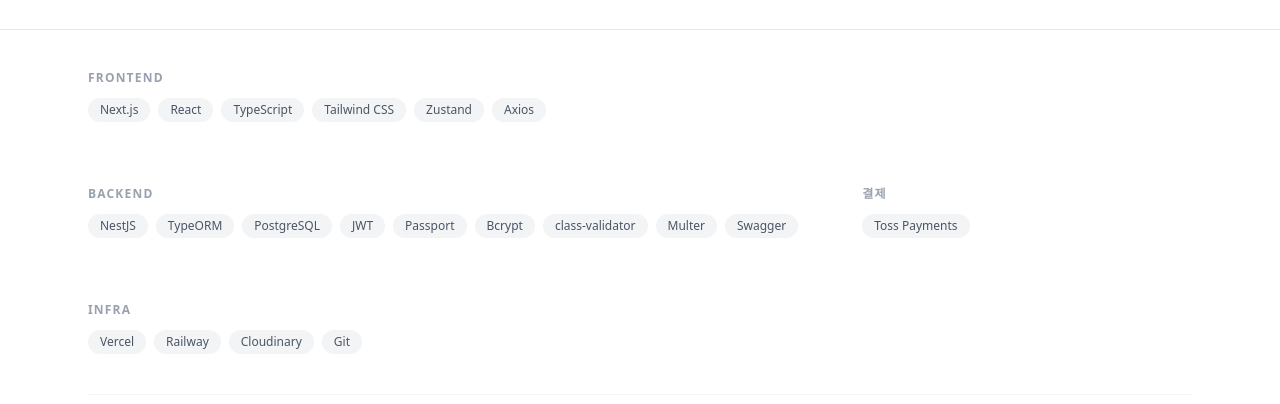
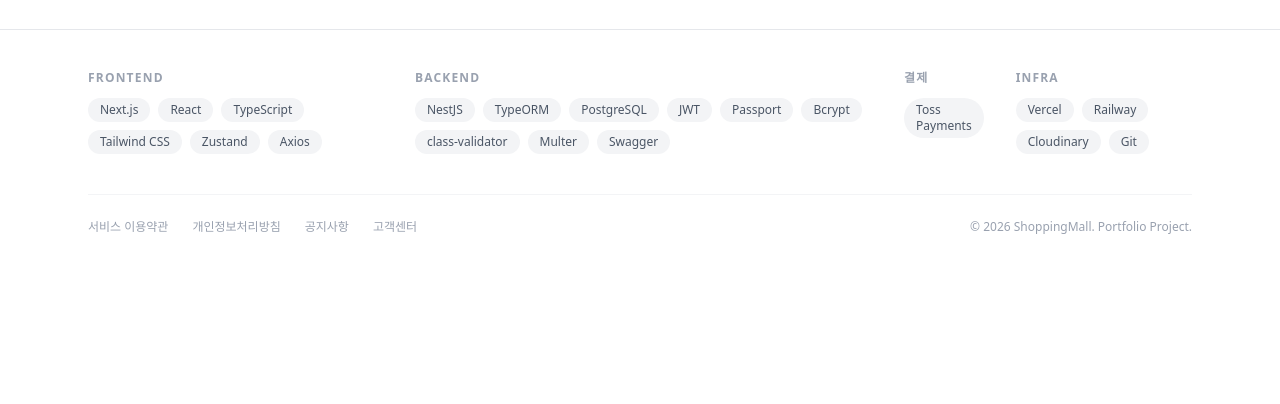
Before and after one commit to NHH7209/shopping-mall, a Next.js app in the folder frontend/: page /mypage/profile in a window 1280 px wide. Shown: the part 1021-1425 px from the top of the page. After the commit the page ends 1296 px from the top, so only its background shows below. Built offline with nearby package versions, Linux system fonts and the light colour scheme; no server answers.

Commit message:
fix: footer UI 수정

```diff
--- a/frontend/src/components/layout/Footer.tsx
+++ b/frontend/src/components/layout/Footer.tsx
@@ -13,7 +13,7 @@
   return (
     <footer className="w-full border-t border-gray-200 bg-white mt-20">
       <div className="max-w-6xl mx-auto px-6 py-10">
-        <div className="flex flex-col md:flex-row md:flex-wrap gap-8 md:gap-16 mb-10">
+        <div className="flex flex-col md:flex-row md:justify-between gap-8 mb-10">
           {/* 스킬 섹션 */}
           {Object.entries(skills).map(([category, items]) => (
             <div key={category}>
```
